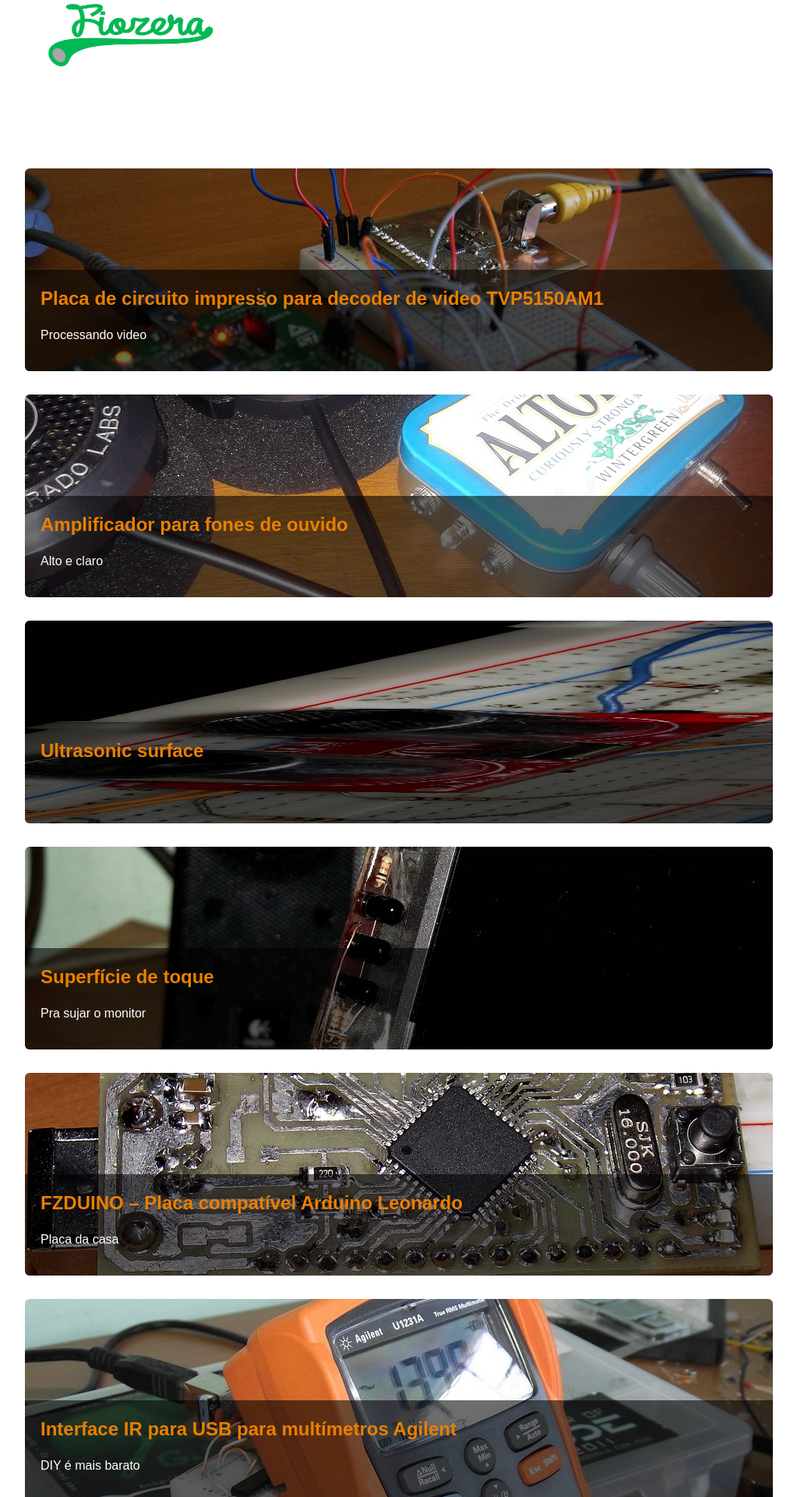
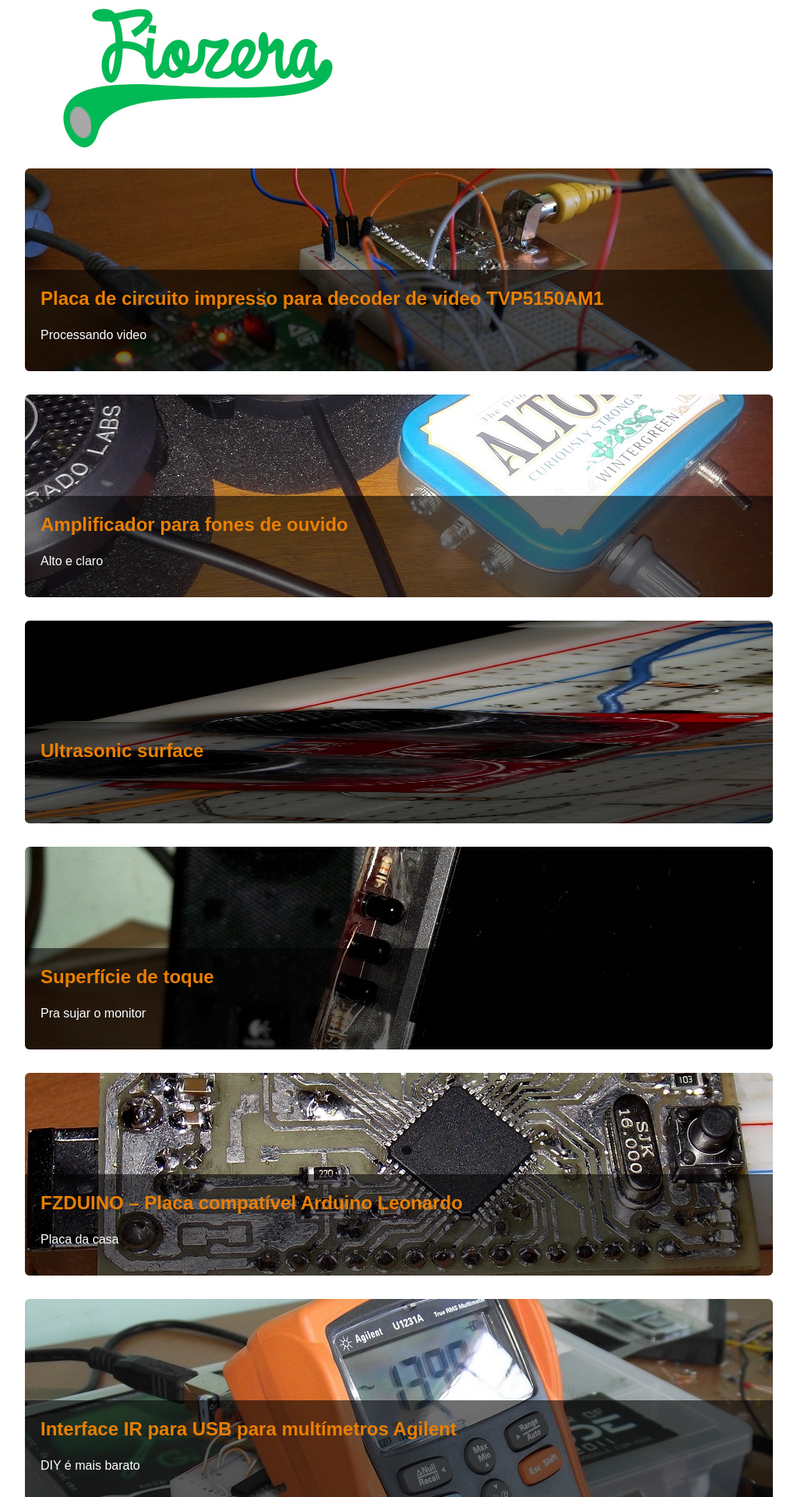
Before and after one commit to fiozera/fiozera-page-v1, a Jekyll site: the page built from index.html, in a window 1280 px wide. Shown: the top 1920 px of the page at 78% size, without its empty margins (128-1151 px from the left). Built offline with Jekyll 4.4.1, drawn with Linux system fonts in a browser that asks for light colours; nearby versions of some CDN libraries; Markdown is read by kramdown in place of the engine named in the settings.

Commit message:
layout fix

```diff
--- a/_layouts/default.html
+++ b/_layouts/default.html
@@ -25,7 +25,7 @@
   <!--[if lt IE 7]><p class=chromeframe>Your browser is <em>ancient!</em> <a href="http://browsehappy.com/">Upgrade to a different browser</a> or <a href="http://www.google.com/chromeframe/?redirect=true">install Google Chrome Frame</a> to experience this site.</p><![endif]-->
   <header>
     <div class="container">
-      <div id="logo"><a href="/"><img src="/images/logo_fiozera.png" width="272" height="90" alt="Logo Fiozera"></a></div>
+      <div id="logo"><a href="/"><img src="/images/logo_fiozera.png" width="445" height="200" alt="Logo Fiozera"></a></div>
     </div>
   </header>
   <div role="main" class="container clearfix">
```
